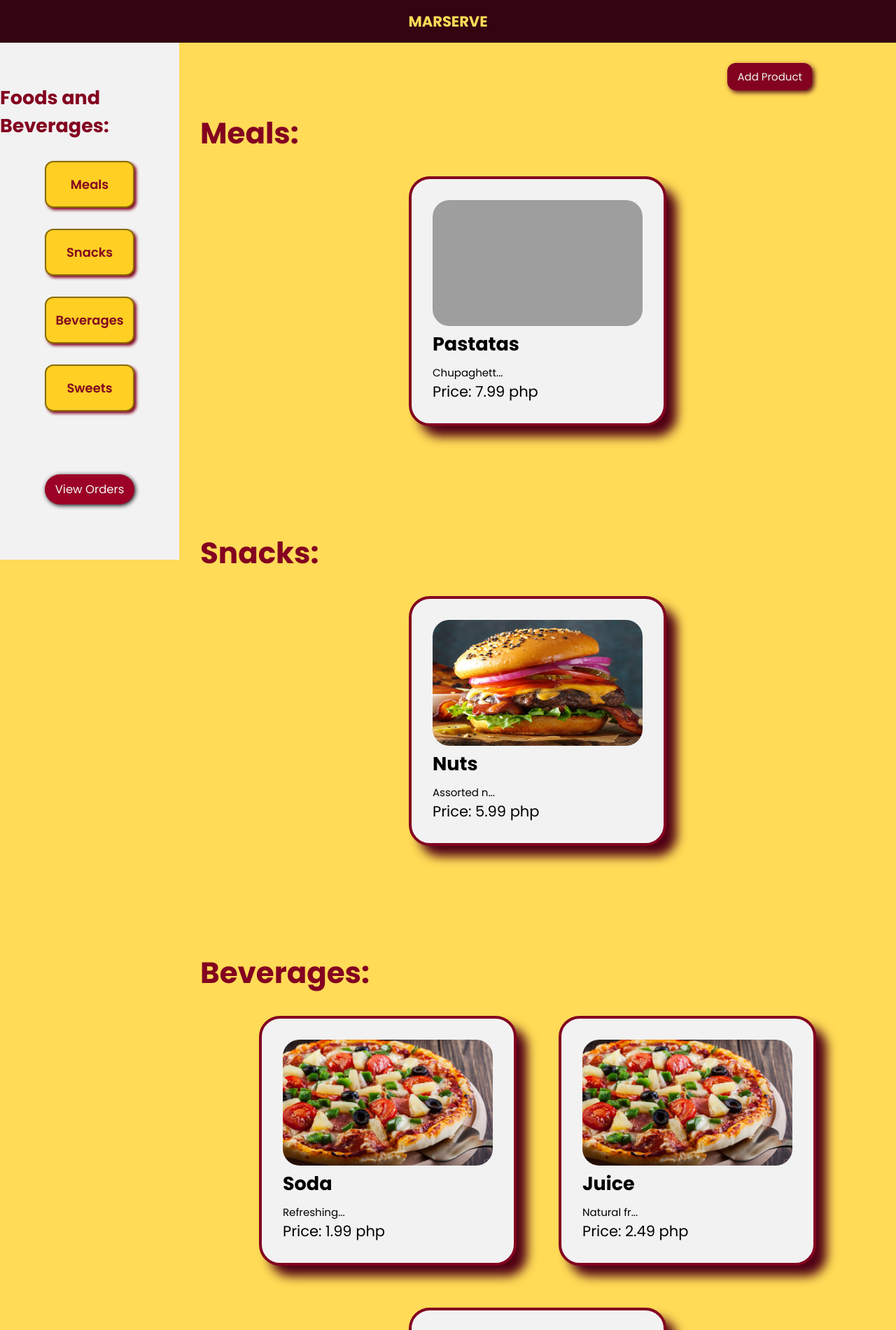
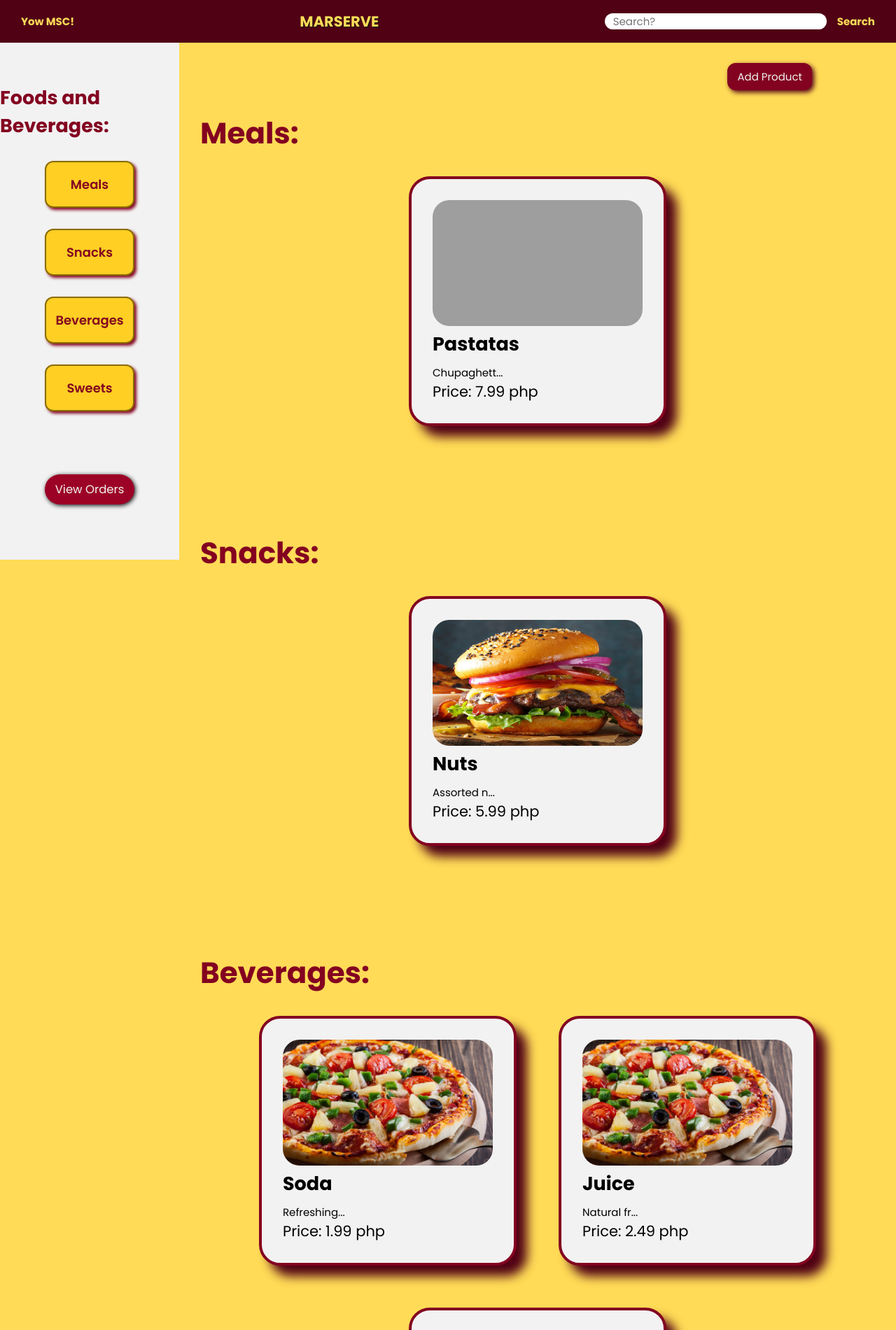
Before and after one commit to zdotdev/MARSERVE-bsit-2nd-year-project, a PHP site: page /orderSystem/admin.php in a window 1280 px wide. Shown: the top 1901 px of the page at 70% size. Run offline with PHP 8.4, Linux system fonts and the light colour scheme; grey boxes are pictures that could not be loaded.

Commit message:
Refactored admin page

```diff
--- a/JavaScript/admin.js
+++ b/JavaScript/admin.js
@@ -19,3 +19,18 @@ document
   .addEventListener('click', function () {
     document.getElementById('add-product-dialog').close()
   })
+let arr = []
+document.querySelectorAll('.food-title').forEach(element => {
+  arr.push(element.textContent)
+})
+
+document.querySelector('.search-button').addEventListener('click', function () {
+  let search = document.getElementById('search-input').value
+  let toLow = search.toLowerCase()
+  let upperFirstLetter = toLow.charAt(0).toUpperCase() + toLow.slice(1)
+  if (search !== '') {
+    document.querySelector('.search-button').href = `#${
+      arr[arr.indexOf(upperFirstLetter)]
+    }`
+  }
+})
--- a/Style/admin.css
+++ b/Style/admin.css
@@ -51,22 +51,48 @@ body{
 }
 
 /* header */
-header{
+header {
   display: flex;
-    justify-content: center;
+  justify-content: space-between;
   align-items: center;
   padding: 1rem 2rem;
-    background-color: hsl(344, 87%, 11%);
+  background-color: var(--primary-300);
   position: fixed;
   width: 100%;
   z-index: 1;
 }
-header h1{
+.header-title {
   font-size: 1.4rem;
   font-weight: 700;
-    color: var(--secondary);
-    text-shadow: 0.07rem 0.07rem 0rem var(--neutral-black-500);
+  color: #ffdb58;
+  text-shadow: 0.07rem 0.07rem 0rem var(--neutral-black);
 }
+.search-button,
+.header-logo {
+  color: #ffdb58;
+  font-weight: 700;
+  cursor: pointer;
+  text-decoration: none;
+  transition: 0.5s;
+}
+.header-logo:hover,
+.header-contact:hover {
+  color: var(--neutral-white);
+}
+.search-div {
+  display: flex;
+  gap: 1rem;
+}
+#search-input {
+  border-radius: 1.4rem;
+  padding: 0rem 0.8rem;
+  outline: none;
+  border: none;
+}
+#search-input {
+  outline: none;
+}
+
 
 /* sidebar */
 nav{
--- a/admin.php
+++ b/admin.php
@@ -173,7 +173,12 @@ if (isset($_POST['delete_food']) && isset($_POST['sweets_id'])) {
     </head>
     <body>
         <header>
-            <h1>MARSERVE</h1>
+            <a href="#" class="header-logo">Yow MSC!</a>
+            <h1 class="header-title">MARSERVE</h1>
+            <div class="search-div">
+                <input type="text" id='search-input' placeholder="Search?">
+                <a class="search-button">Search</a>
+            </div>
         </header>
         <nav class="sidebar-container">
             <div>
@@ -218,6 +223,7 @@ if (isset($_POST['delete_food']) && isset($_POST['sweets_id'])) {
                                 foreach ($meal_array as $meal_data){
                                     echo "<div id='food-container' data-foodId='{$meal_data['id']}'>
                                         <div id='card-container' data-description='{$meal_data['description']}' data-price='{$meal_data['price']}' data-name='{$meal_data['name']}'>
+                                            <span id='{$meal_data['name']}'></span>
                                             <img src='./Image/{$meal_data['image']}' alt='{$meal_data['id']}' class='food-image'>
                                             <h2 class='food-title'>{$meal_data['name']}</h2>
                                             <p class='food-desc' id='order-count-{$meal_data['description']}'>{$meal_data['description']}</p>
@@ -266,6 +272,7 @@ if (isset($_POST['delete_food']) && isset($_POST['sweets_id'])) {
                                 foreach ($snacks_array as $snack_data){
                                     echo "<div id='food-container' data-foodId='{$snack_data['id']}'>
                                         <div id='card-container' data-description='{$snack_data['description']}' data-price='{$snack_data['price']}' data-name='{$snack_data['name']}'>
+                                            <span id='{$snack_data['name']}'></span>
                                             <img src='./Image/{$snack_data['image']}' alt='{$snack_data['id']}' class='food-image'>
                                             <h2 class='food-title'>{$snack_data['name']}</h2>
                                             <p class='food-desc'>{$snack_data['description']}</p>
@@ -314,6 +321,7 @@ if (isset($_POST['delete_food']) && isset($_POST['sweets_id'])) {
                                 foreach ($beverages_array as $beverage_data){
                                     echo "<div id='food-container' data-foodId='{$beverage_data['id']}'>
                                         <div id='card-container' data-description='{$beverage_data['description']}' data-price='{$beverage_data['price']}' data-name='{$beverage_data['name']}'>
+                                            <span id='{$beverage_data['name']}'></span>
                                             <img src='./Image/{$beverage_data['image']}' alt='{$beverage_data['id']}' class='food-image'>
                                             <h2 class='food-title'>{$beverage_data['name']}</h2>
                                             <p class='food-desc'>{$beverage_data['description']}</p>
@@ -362,6 +370,7 @@ if (isset($_POST['delete_food']) && isset($_POST['sweets_id'])) {
                                 foreach ($sweets_array as $sweet_data){
                                     echo "<div id='food-container' data-foodId='{$sweet_data['id']}'>
                                         <div id='card-container' data-description='{$sweet_data['description']}' data-price='{$sweet_data['price']}' data-name='{$sweet_data['name']}'>
+                                            <span id='{$sweet_data['name']}'></span>
                                             <img src='./Image/{$sweet_data['image']}' alt='{$sweet_data['id']}' class='food-image'>
                                             <h2 class='food-title'>{$sweet_data['name']}</h2>
                                             <p class='food-desc'>{$sweet_data['description']}</p>
```
Lines whose indentation alone changed are shown as unchanged.
